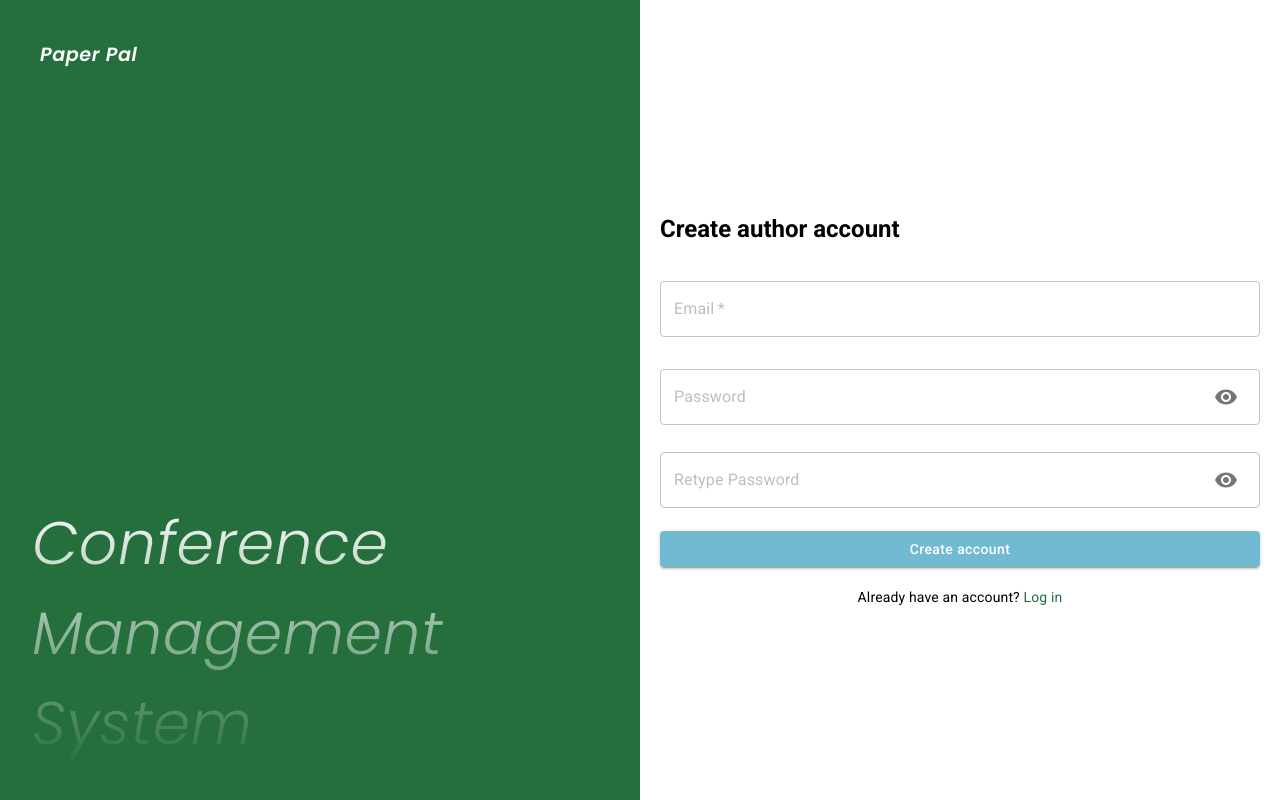
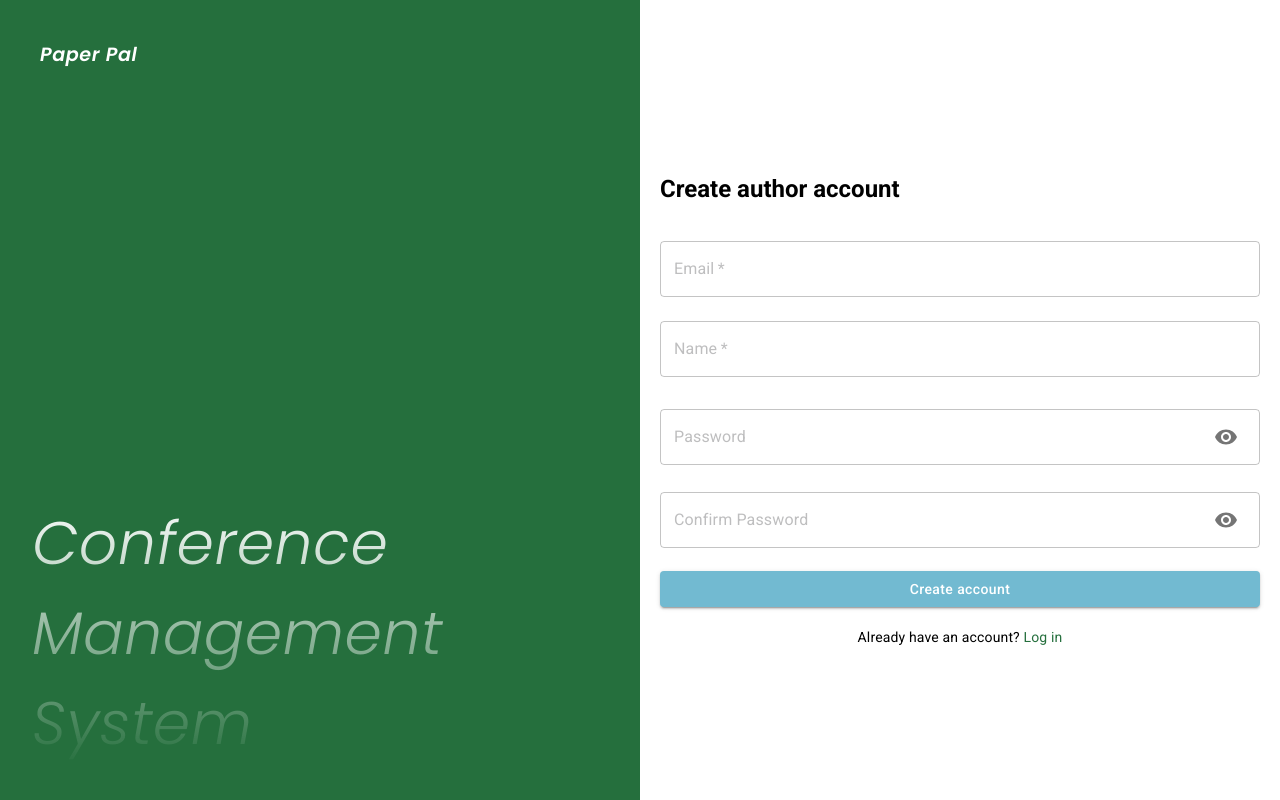
Before and after one commit to CSCI334/PaperPal-Frontend, a React (Vite) app: page /registerauthor in a window 1280 px wide. Built offline with nearby package versions, Linux system fonts and the light colour scheme.

Commit message:
login and register for author  now connected to the backend, added endpoint to get all paper

```diff
--- a/src/components/LeftNavbar/LeftNavbar.tsx
+++ b/src/components/LeftNavbar/LeftNavbar.tsx
@@ -19,6 +19,7 @@ import { useNavigate } from "react-router-dom";
 import { adminButtonList, authorButtonList, buttonRoutes, chairButtonList, reviewerButtonList } from "./NavBarButtonList";
 import { useAuth } from "../../context/AuthContext";
 import CountdownTimer from "./Timer";
+import AuthState from "../../types/AuthData";
 
 
 interface ButtonLists {
@@ -61,6 +62,7 @@ function LeftNavbar({ buttons }: LeftNavbarProps) {
     }
     else if (title == "Logout") {
       localStorage.removeItem("loggedUser")
+      setAuthState(AuthState.createFromString(localStorage.getItem("loggedUser") || ""))
       navigate(`/login`)
     }
     else {
--- a/src/context/AuthContext.tsx
+++ b/src/context/AuthContext.tsx
@@ -26,7 +26,7 @@ function AuthProvider({ children }: Props) {
   useEffect(() => {
     if (Object.keys(authState.headers).length === 0) return;
     axios.defaults.headers.common.Authorization =
-      authState.headers.Authorization;
+      `Bearer ${authState.headers.Authorization}`;
 
     getUser()
       .then((loggedUser) => {
--- a/src/pages/Author/AuthorSubmittedPaper.tsx
+++ b/src/pages/Author/AuthorSubmittedPaper.tsx
@@ -5,6 +5,7 @@ import createStatusMessage from "../../components/TableView/TableUtilContent";
 import { Visibility } from '@mui/icons-material';
 import DragDrop from '../../components/DragDrop/DragDrop';
 import { createSearchParams, useNavigate } from 'react-router-dom';
+import getAllPaper from "../../services/getAllPaper";
 
 function createPaper(
     id: string,
@@ -44,7 +45,8 @@ const AuthorSubmittedPaper: React.FC = () => {
 
     //Deals with the opening of a DragDrop component
     const handleOpen = () => {
-        setOpen(true);
+        // setOpen(true);
+        getAllPaper();
     };
 
     //Deals with the closing of a DragDrop component
--- a/src/pages/Register/AuthorRegister.tsx
+++ b/src/pages/Register/AuthorRegister.tsx
@@ -11,23 +11,52 @@ import {
   import PasswordForm from "../../components/PasswordForm/PasswordForm";
 import { useState } from "react";
 import { usePasswordInput } from "../../hooks/Register";
+import authorRegister from "../../services/authorRegister";
+import { useAuth } from "../../context/AuthContext";
+import AuthState from "../../types/AuthData";
+import { useNavigate } from "react-router-dom";
 
   function Register() {
 
-    const {
-      passwordInputProps,
-      retypeInputProps,
-      passwordError,
-      matchError,
-    } = usePasswordInput("");
+    const { setAuthState } = useAuth();
+    const [{ email, password, username }, setForm] = useState({ email: "", password: "", username:"" });
+    const [{ confirmPassword, errorMessage }, setConfirmPassword] = useState({
+      confirmPassword: "",
+      errorMessage: "",
+    });
+    const navigate = useNavigate();
+    const inputHandler = (e: { target: { name: any; value: any; }; }) => {
+      const name = e.target.name;
+      const value = e.target.value;
+
+      setForm((form) => ({ ...form, [name]: value }));
+    };
+
     const handleSubmit = (event: React.FormEvent<HTMLFormElement>) => {
       event.preventDefault();
 
-      if (passwordError || matchError) {
-        return;
-      }
+      // if (passwordError || matchError) {
+      //   return;
+      // }
+      authorRegister({ email, password,username}).then((value) => {
+        setAuthState(AuthState.createFromString(localStorage.getItem("loggedUser") || ""));
+      }).then(() => navigate("/"))
 
       // Submit form
+    };
+
+    const confirmPasswordValidator = (e: {
+      currentTarget: { name: any; value: any };
+    }) => {
+      const value = e.currentTarget.value;
+      let errorMessage = "";
+      if (password !== value) {
+        errorMessage = "Password does not match";
+      }
+      setConfirmPassword({
+        confirmPassword: value,
+        errorMessage: errorMessage,
+      });
     };
 
     return (
@@ -47,19 +76,39 @@ import { usePasswordInput } from "../../hooks/Register";
               }}
               variant={"outlined"}
               label="Email"
+              name="email"
               margin="normal"
               required
+              onChange={inputHandler}
             />
-            <PasswordForm name="password" {...passwordInputProps}></PasswordForm>
-            {passwordError && (
+            <TextField
+              sx={{
+                width: "100%",
+                borderRadius: "20px",
+              }}
+              variant={"outlined"}
+              label="Name"
+              name ="username"
+              margin="normal"
+              onChange={inputHandler}
+              required
+            />
+            <PasswordForm name="password" onChange={inputHandler}></PasswordForm>
+            {/* {passwordError && (
           <span style={{ color: "red" }}>
             Password needs to be at least 8 characters long
           </span>
-        )}
-            <PasswordForm name="retype" label="Retype Password" {...retypeInputProps} ></PasswordForm>
-            {matchError && (
+        )} */}
+            <PasswordForm
+          error={password !== confirmPassword}
+          onChange={confirmPasswordValidator}
+          errorMsg={errorMessage}
+          label="Confirm Password"
+          name="confirm"
+        ></PasswordForm>
+            {/* {matchError && (
           <span style={{ color: "red" }}>Passwords do not match</span>
-        )}
+        )} */}
 
           </ContainerForm>
 
--- /dev/null
+++ b/src/services/authorRegister.tsx
@@ -0,0 +1,45 @@
+import axios from "axios";
+import errorHandler from "./errorHandler";
+import jwtDecode from "jwt-decode";
+import AuthState from "../types/AuthData";
+import { useState } from "react";
+import { useAuth } from "../context/AuthContext";
+
+//todo: cleanup
+
+async function authorRegister({ email = "", password = "", username = "" }) {
+    try {
+    const { data } = await axios.post("/register", {
+      email: email,
+      username: username,
+      password: password,
+      accountType: "AUTHOR",
+    });
+    const apiHeader = {
+      Authorization: `Bearer ${data.token}`
+    };
+    try {
+      const { data } = await axios.post(
+        "/verify-author",
+        {
+
+        },
+        { headers: apiHeader }
+      );
+      const jwtToken = data.token;
+      // Decripting JWT token
+      const decodedJWT = jwtDecode(jwtToken);
+      const headers = { Authorization: jwtToken };
+
+      const loggedIn = { headers, isAuth: true, userData: decodedJWT };
+
+      localStorage.setItem("loggedUser", JSON.stringify(loggedIn));
+
+      return loggedIn;
+    } catch (error) {
+      errorHandler(error);
+    }
+  } catch (error) { errorHandler(error)}
+}
+
+export default authorRegister;
--- /dev/null
+++ b/src/services/getAllPaper.tsx
@@ -0,0 +1,13 @@
+import axios from "axios";
+import errorHandler from "./errorHandler";
+import jwtDecode from "jwt-decode";
+
+async function getAllPaper() {
+    try {
+        const {data} = await axios.get('/paper')
+    } catch (error) {
+        errorHandler(error);
+    }
+}
+
+export default getAllPaper;
```
